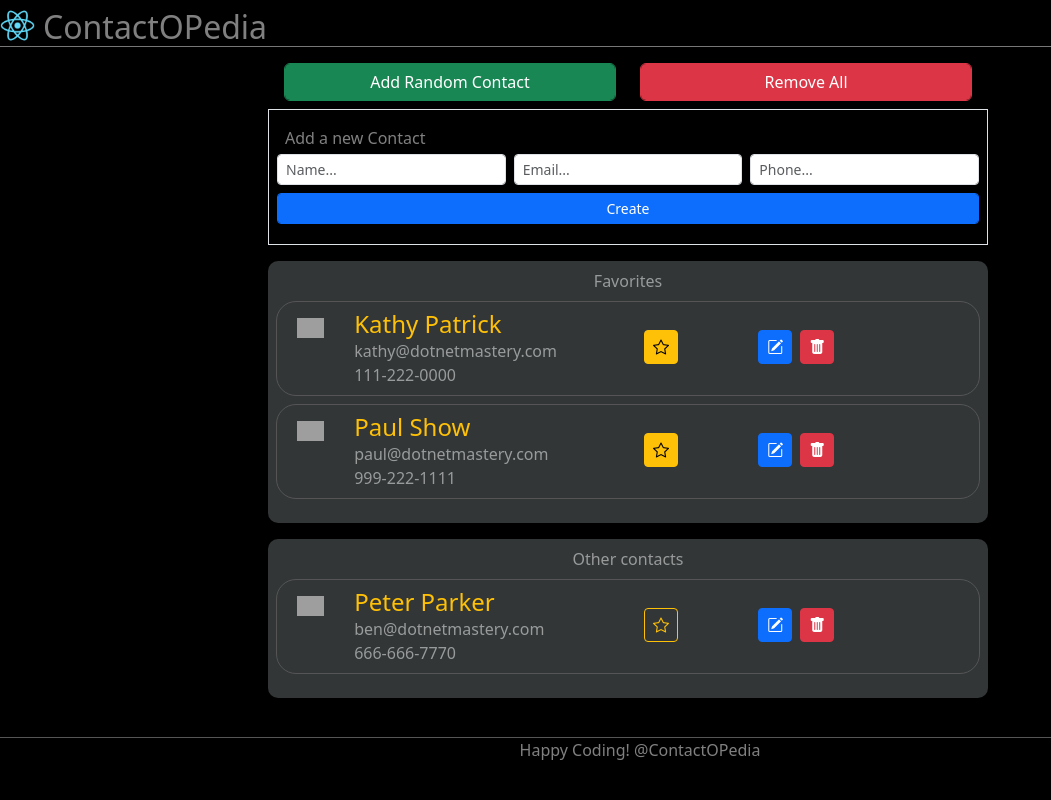
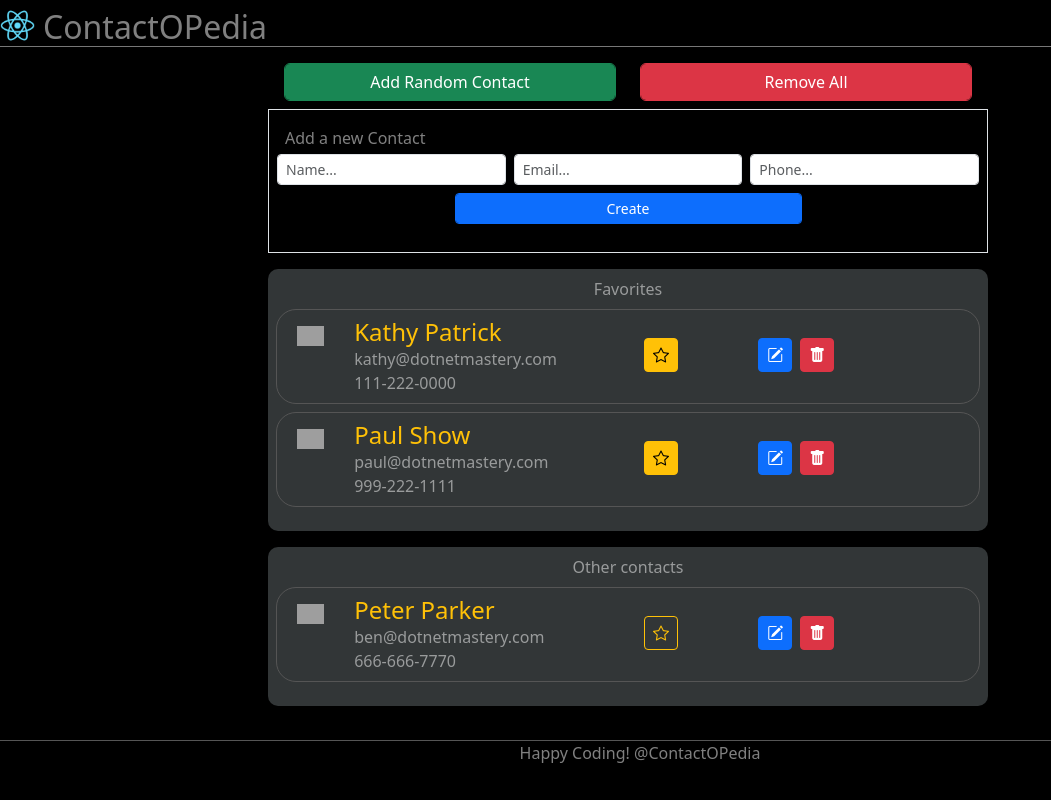
Before and after one commit to Serhii-Priadkin/contactopedia-React-Course, a React (Create React App) app: page / in a window 1280 px wide. Shown: the whole page, without its empty margins (0-1051 px from the left). Built offline with nearby package versions, Linux system fonts and the light colour scheme; grey boxes are pictures that could not be loaded.

Commit message:
Have added Update and Cancel buttons functionality

```diff
--- a/src/Components/ContactPages/AddContact.jsx
+++ b/src/Components/ContactPages/AddContact.jsx
@@ -8,17 +8,30 @@ class AddContact extends React.Component {
       successMessage: undefined,
     };
   }
-
+  handleCancel = () => {
+    this.props.cancelUpdateContact();
+  };
   handleAddContactFormSubmit = (e) => {
     e.preventDefault();
     const name = e.target.elements.contactName.value.trim();
     const email = e.target.elements.contactEmail.value.trim();
     const phone = e.target.elements.contactPhone.value.trim();
-    const response = this.props.handleAddContact({
-      name: name,
-      email: email,
-      phone: phone,
-    });
+    const id = e.target.elements.contactId.value.trim();
+    let response = undefined;
+    if (this.props.isUpdating) {
+      response = this.props.handleUpdateContact({
+        name: name,
+        email: email,
+        phone: phone,
+        id: id,
+      });
+    } else {
+      response = this.props.handleAddContact({
+        name: name,
+        email: email,
+        phone: phone,
+      });
+    }
 
     if (response.status == "success") {
       this.setState({ errorMessage: undefined, successMessage: response.msg });
@@ -35,13 +48,25 @@ class AddContact extends React.Component {
           onSubmit={this.handleAddContactFormSubmit}
           className="contact-form"
         >
+          <input
+            hidden
+            name="contactId"
+            defaultValue={
+              this.props.isUpdating ? this.props.selectedContact.id : ""
+            }
+          />
           <div className="row p-2">
-            <div className="col-12 text-white-50">Add a new Contact</div>
+            <div className="col-12 text-white-50">
+              {this.props.isUpdating ? "Update a Contact" : "Add a new Contact"}
+            </div>
             <div className="col-12 col-md-4 p-1">
               <input
                 className="form-control form-control-sm"
                 placeholder="Name..."
                 name="contactName"
+                defaultValue={
+                  this.props.isUpdating ? this.props.selectedContact.name : ""
+                }
               />
             </div>
             <div className="col-12 col-md-4 p-1">
@@ -49,6 +74,9 @@ class AddContact extends React.Component {
                 className="form-control form-control-sm"
                 placeholder="Email..."
                 name="contactEmail"
+                defaultValue={
+                  this.props.isUpdating ? this.props.selectedContact.email : ""
+                }
               />
             </div>
             <div className="col-12 col-md-4 p-1">
@@ -56,6 +84,9 @@ class AddContact extends React.Component {
                 className="form-control form-control-sm"
                 placeholder="Phone..."
                 name="contactPhone"
+                defaultValue={
+                  this.props.isUpdating ? this.props.selectedContact.phone : ""
+                }
               />
             </div>
 
@@ -74,10 +105,26 @@ class AddContact extends React.Component {
               </div>
             )}
 
-            <div className="row-3 p-1 ">
+            <div
+              className={`col-12 p-1 ${
+                this.props.isUpdating
+                  ? "col-md-4 offset-md-2"
+                  : "col-md-6 offset-md-3"
+              }`}
+            >
               <button className="btn btn-primary btn-sm form-control">
-                Create
+                {this.props.isUpdating ? "Update" : "Create"}
               </button>
+            </div>
+            <div className="col-12 col-md-4 p-1">
+              {this.props.isUpdating && (
+                <button
+                  className="btn btn-secondary form-control btn-sm"
+                  onClick={this.handleCancel}
+                >
+                  Cancel
+                </button>
+              )}
             </div>
           </div>
         </form>
--- a/src/Components/ContactPages/Contact.jsx
+++ b/src/Components/ContactPages/Contact.jsx
@@ -33,7 +33,7 @@ const Contact = (props) => {
       </div>
       <div className="col-2 col-md-3 pt-md-3">
         <button className="btn btn-primary btn-sm m-1">
-          <i className="bi bi-pencil-square" style={{ fontSize: "1rem" }}></i>
+          <i className="bi bi-pencil-square" onClick={()=>props.updateClick(props.contact)} style={{ fontSize: "1rem" }}></i>
         </button>
         <button className="btn btn-danger btn-sm m-1">
           <i
--- a/src/Components/ContactPages/ContactIndex.jsx
+++ b/src/Components/ContactPages/ContactIndex.jsx
@@ -34,6 +34,8 @@ class ContactIndex extends React.Component {
           isFavorite: true,
         },
       ],
+      selectedContact: undefined,
+      isUpdating: false,
     };
   }
 
@@ -100,11 +102,59 @@ class ContactIndex extends React.Component {
     });
   };
   handleRemoveAllContacts = () => {
-        this.setState((prevState) => {
+    this.setState((prevState) => {
       return {
         contactList: [],
       };
     });
+  };
+
+  handleUpdateClick = (contact) => {
+    console.log(contact);
+    this.setState((prevState) => {
+      return {
+        selectedContact: contact,
+        isUpdating: true,
+      };
+    });
+  };
+
+  handleCancelUpdateContact = (contact) => {
+    console.log(contact);
+    this.setState((prevState) => {
+      return {
+        selectedContact: undefined,
+        isUpdating: false,
+      };
+    });
+  };
+
+  handleUpdateContact = (updatedContact) => {
+    console.log(updatedContact);
+    if (updatedContact.name == "") {
+      return { status: "failure", msg: "Please Enter a valid Name" };
+    } else if (updatedContact.phone == "") {
+      return { status: "failure", msg: "Please Enter a valid Phone Number" };
+    }
+
+    this.setState((prevState) => {
+      return {
+        contactList: prevState.contactList.map((obj) => {
+          if (obj.id == updatedContact.id) {
+            return {
+              ...obj,
+              name: updatedContact.name,
+              email: updatedContact.email,
+              phone: updatedContact.phone,
+            };
+          }
+          return obj;
+        }),
+        isUpdating: false,
+        selectedContact: undefined,
+      };
+    });
+    return { status: "success", msg: "Contact was updated successsfully" };
   };
 
   render() {
@@ -125,7 +175,13 @@ class ContactIndex extends React.Component {
             </div>
             <div className="row py-2">
               <div className="col-8 offset-2 row">
-                <AddContact handleAddContact={this.handleAddContact} />
+                <AddContact
+                  handleAddContact={this.handleAddContact}
+                  isUpdating={this.state.isUpdating}
+                  selectedContact={this.state.selectedContact}
+                  cancelUpdateContact={this.handleCancelUpdateContact}
+                  handleUpdateContact={this.handleUpdateContact}
+                />
               </div>
             </div>
             <div className="row py-2">
@@ -136,6 +192,7 @@ class ContactIndex extends React.Component {
                   )}
                   favoriteClick={this.handleToggleFavorites}
                   deleteContact={this.handleDeleteContact}
+                  updateClick={this.handleUpdateClick}
                 />
               </div>
             </div>
@@ -147,6 +204,7 @@ class ContactIndex extends React.Component {
                   )}
                   favoriteClick={this.handleToggleFavorites}
                   deleteContact={this.handleDeleteContact}
+                  updateClick={this.handleUpdateClick}
                 />
               </div>
             </div>
--- a/src/Components/ContactPages/FavoriteContacts.jsx
+++ b/src/Components/ContactPages/FavoriteContacts.jsx
@@ -14,6 +14,7 @@ const FavoriteContacts = (props) => {
             key={index}
             favoriteClick={props.favoriteClick}
             deleteContact={props.deleteContact}
+            updateClick={props.updateClick}
           ></Contact>
         ))}
       </div>
--- a/src/Components/ContactPages/GeneralContacts.jsx
+++ b/src/Components/ContactPages/GeneralContacts.jsx
@@ -14,6 +14,8 @@ const GeneralContacts = (props) => {
             key={index}
             favoriteClick={props.favoriteClick}
             deleteContact={props.deleteContact}
+            updateClick={props.updateClick}
+
           ></Contact>
         ))}
       </div>
```
